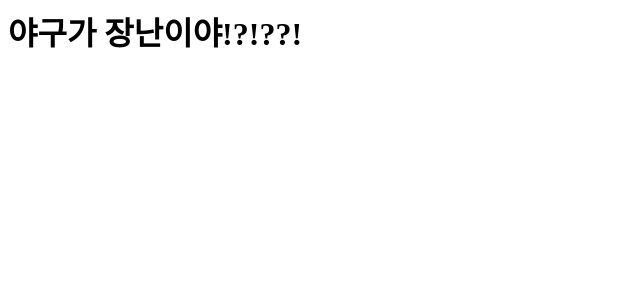
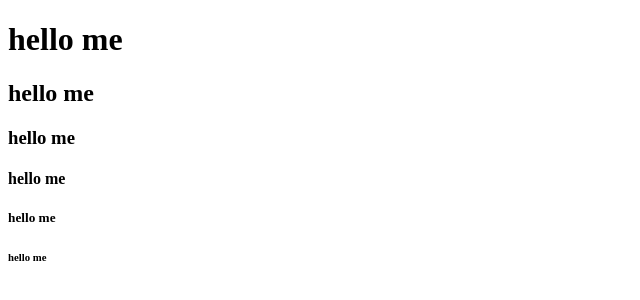
Before and after one commit to quripark/first, a plain HTML site: page index.html in a window 1280 px wide. Shown: the whole page, without its empty margins (0-640 px from the left). Drawn offline with Linux system fonts and the light colour scheme.

Commit message:
hello me

```diff
--- a/index.html
+++ b/index.html
@@ -1 +1,16 @@
-<h1>야구가 장난이야!?!??!</h1>
+<!DOCTYPE html>
+<html lang="en">
+<head>
+    <meta charset="UTF-8">
+    <meta name="viewport" content="width=device-width, initial-scale=1.0">
+    <title>Document</title>
+</head>
+<body>
+    <h1>hello me</h1>
+    <h2>hello me</h2>
+    <h3>hello me</h3>
+    <h4>hello me</h4>
+    <h5>hello me</h5>
+    <h6>hello me</h6>
+</body>
+</html>
```
